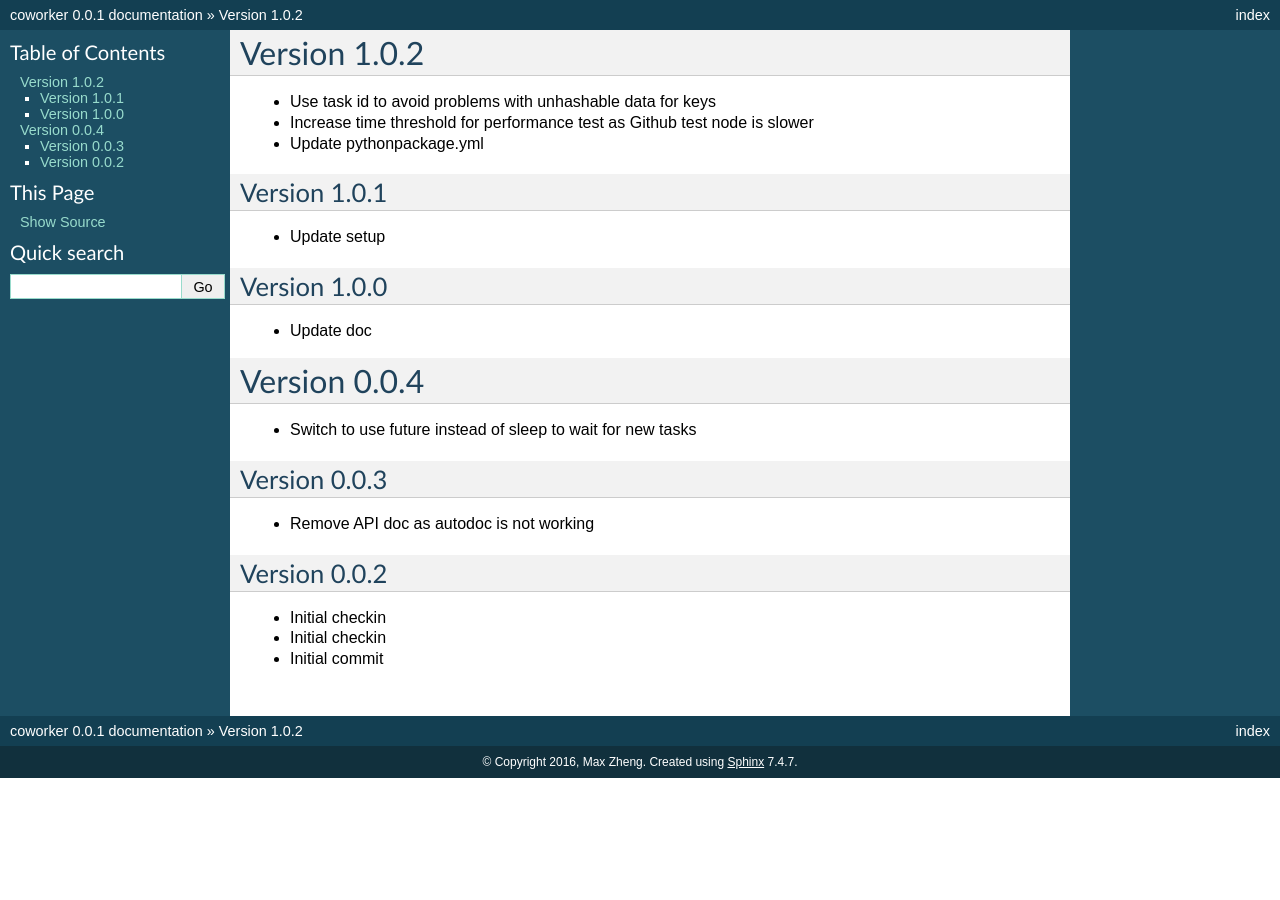
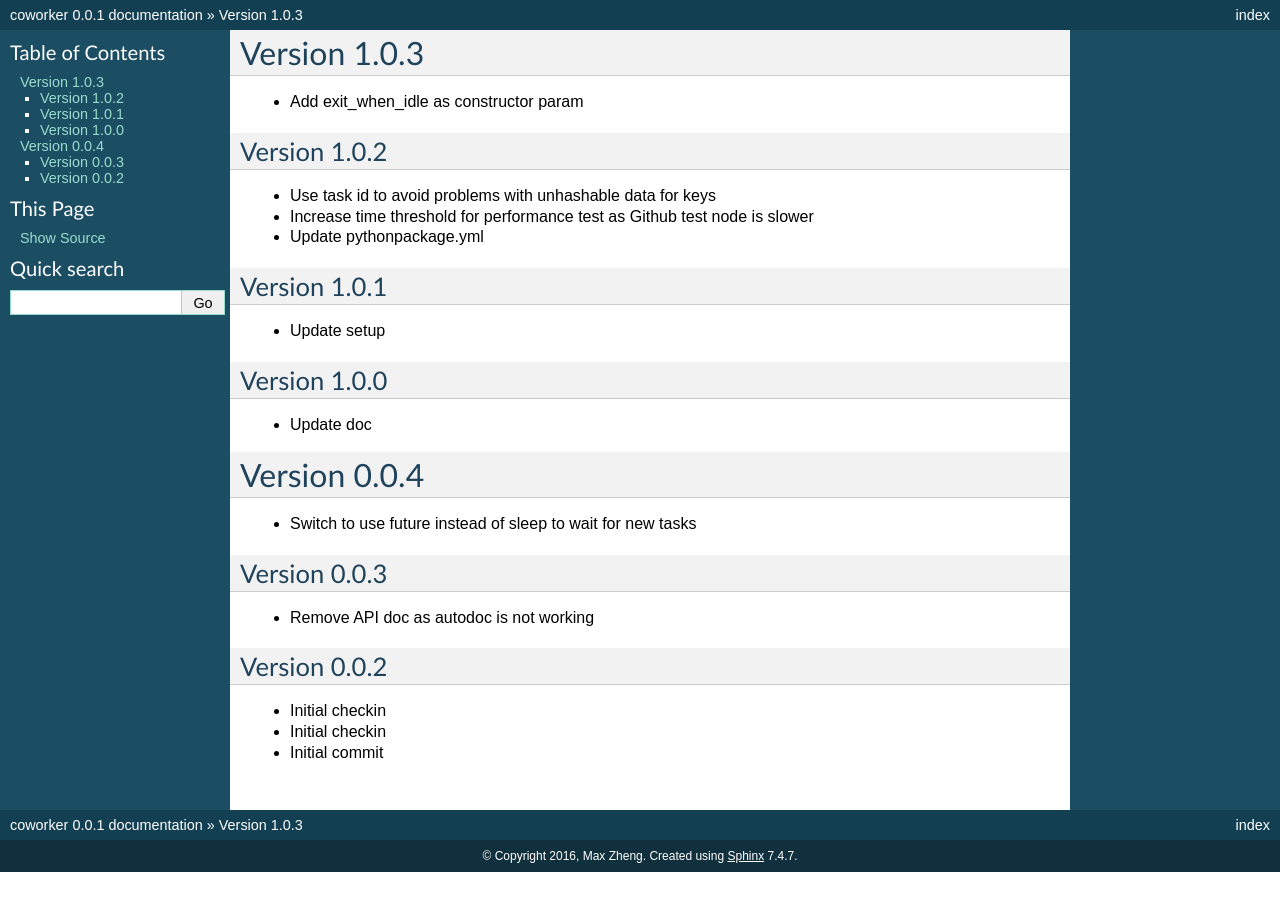
Before and after one commit to maxzheng/coworker, a Sphinx documentation site: the page built from docs/CHANGELOG.rst, in a window 1280 px wide. Built offline with Sphinx 7.4.7, drawn with Linux system fonts in a browser that asks for light colours.

Commit message:
Publish version 1.0.3

```diff
--- a/docs/CHANGELOG.rst
+++ b/docs/CHANGELOG.rst
@@ -1,5 +1,10 @@
+Version 1.0.3
+================================================================================
+
+* Add exit_when_idle as constructor param
+
 Version 1.0.2
-================================================================================
+--------------------------------------------------------------------------------
 
 * Use task id to avoid problems with unhashable data for keys
 * Increase time threshold for performance test as Github test node is slower
--- a/setup.py
+++ b/setup.py
@@ -5,7 +5,7 @@ import setuptools
 
 setuptools.setup(
     name='coworker',
-    version='1.0.3',
+    version='1.0.4',
 
     author='Max Zheng',
     author_email='maxzheng.os @t gmail.com',
```
